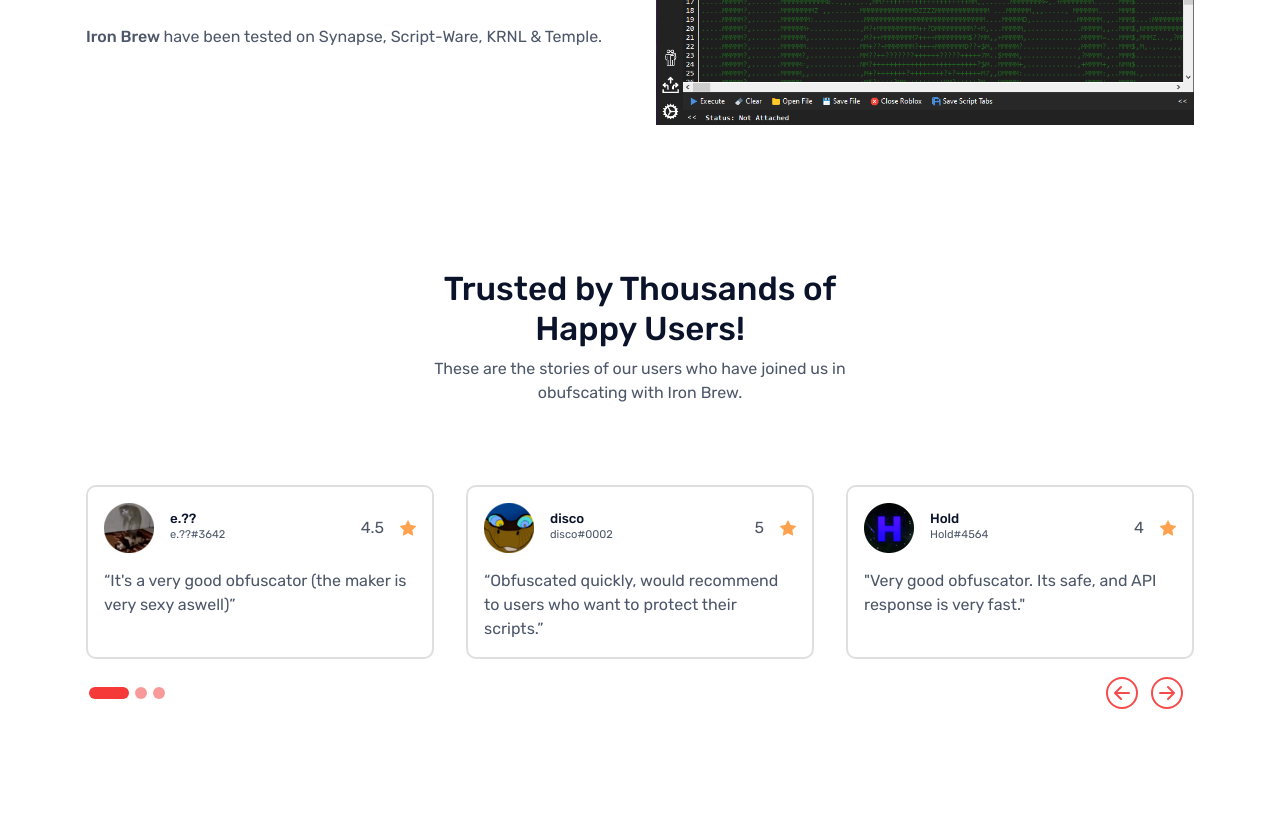
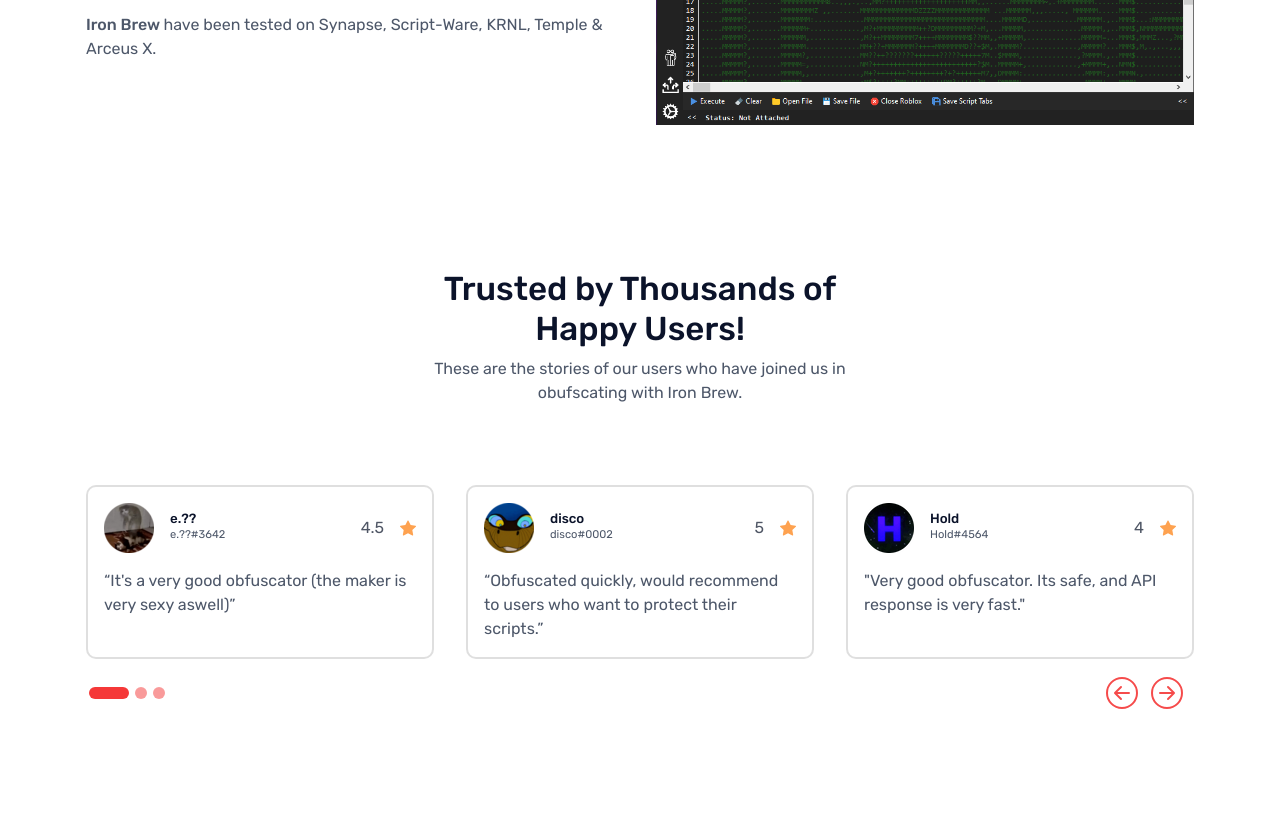
Before and after one commit to VerbalCheats/ib-website, a plain HTML site: page index.html in a window 1280 px wide. Shown: the part 2571-3384 px from the top of the page. Drawn offline with Linux system fonts and the light colour scheme.

Commit message:
arceus x support for obfuscator

```diff
--- a/index.html
+++ b/index.html
@@ -187,7 +187,7 @@
             <div class="col-lg-6 col-md-5 order-md-1"><img class="img-fluid" src="assets/img/illustrations/script-ware.png" alt="" /></div>
             <div class="col-md-7 col-lg-6 mt-5 text-center text-md-start">
               <h1 class="fw-medium"><span class="fw-bold">Iron Brew </span>supports many executors!</h1>
-              <p class="mt-3 mb-4"><span class="fw-medium">Iron Brew </span>have been tested on Synapse, Script-Ware, KRNL & Temple.</p>
+              <p class="mt-3 mb-4"><span class="fw-medium">Iron Brew </span>have been tested on Synapse, Script-Ware, KRNL, Temple & Arceus X.</p>
             </div>
           </div>
         </div>
```
